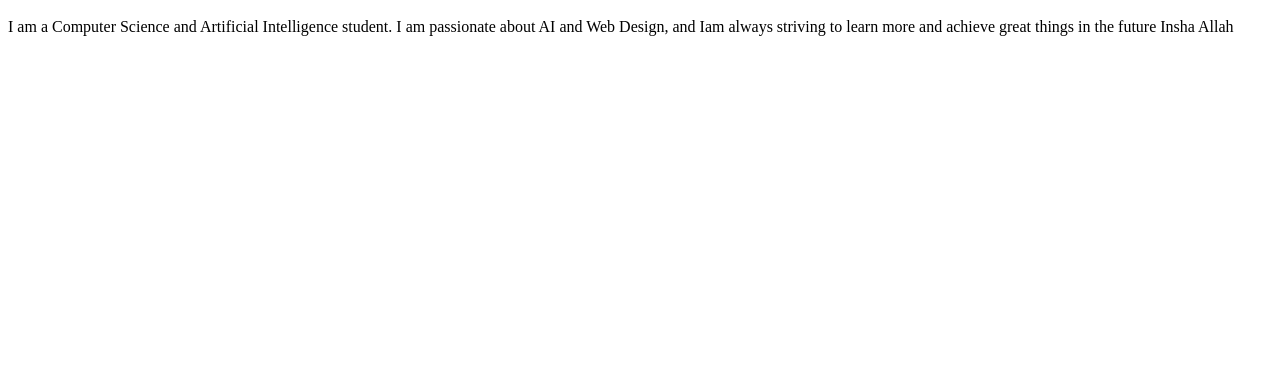
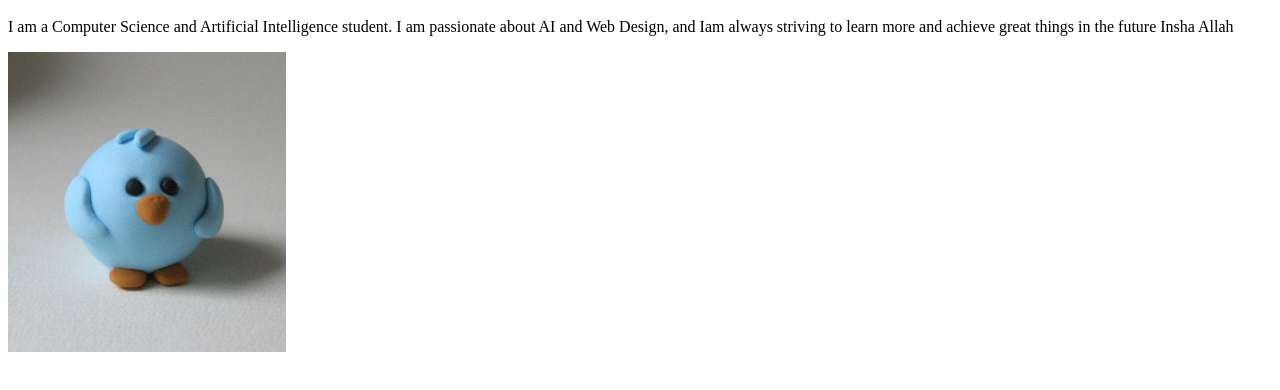
Before and after one commit to habibaelsayedbu-tech/portfolio-habiba, a plain HTML site: page index.html in a window 1280 px wide. Shown: the part 48-438 px from the top of the page. Drawn offline with Linux system fonts and the light colour scheme.

```diff
--- a/index.html
+++ b/index.html
@@ -4,7 +4,7 @@
 
     <h1>Habiba Elsayed</h1>
         <p>I am a Computer Science and Artificial Intelligence student. I am passionate about AI and Web Design, and Iam always striving to learn more and achieve great things in the future Insha Allah</p>
-<img scr="c:\Users\habibaelsayed\Documents\WhatsApp Image 2026-09-30 at 8.54.47 PM.jpeg" height="300">
+<img src="photo.jpeg" height="300">
 </body>
 
 
```
Also changed, not shown: photo.jpeg (added).
